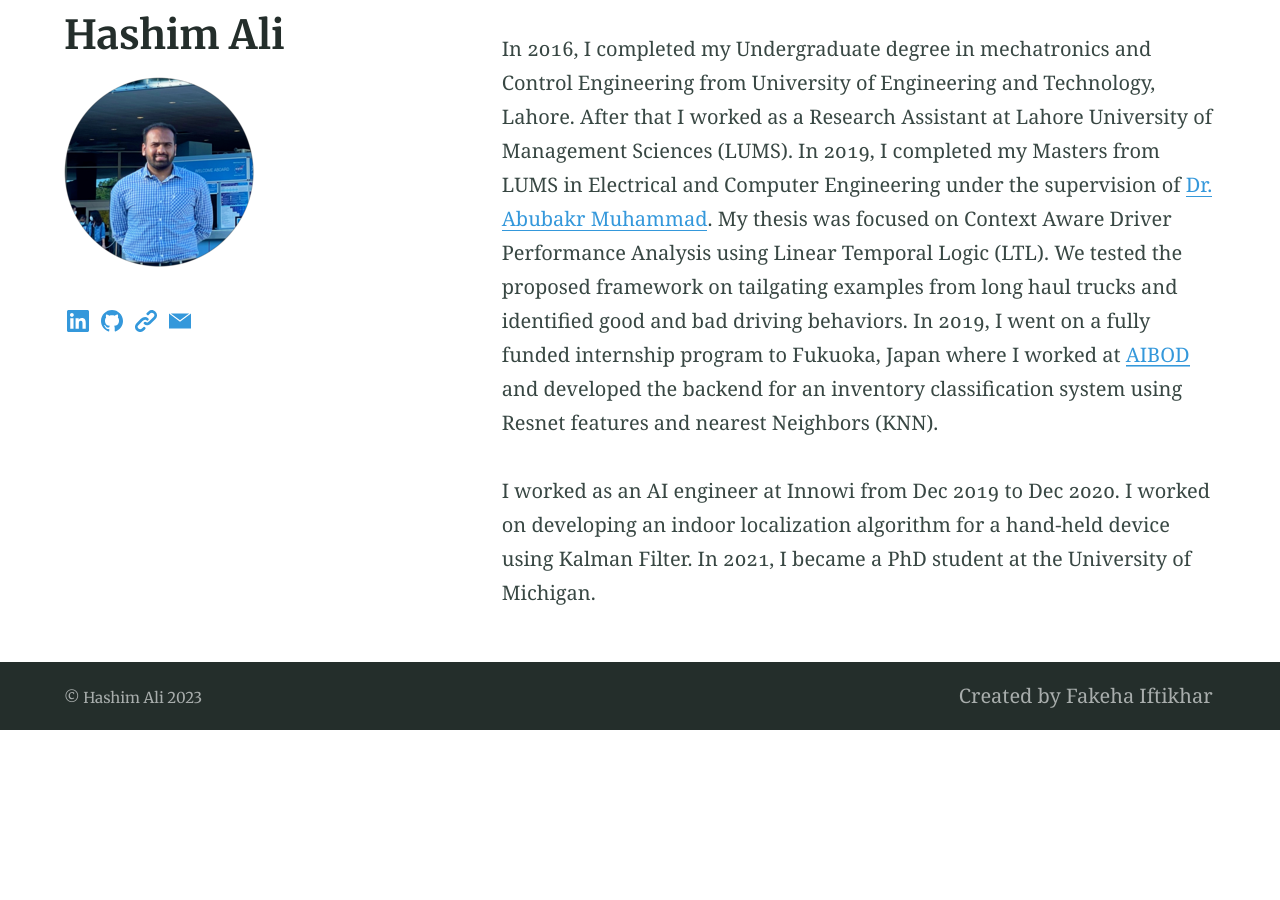
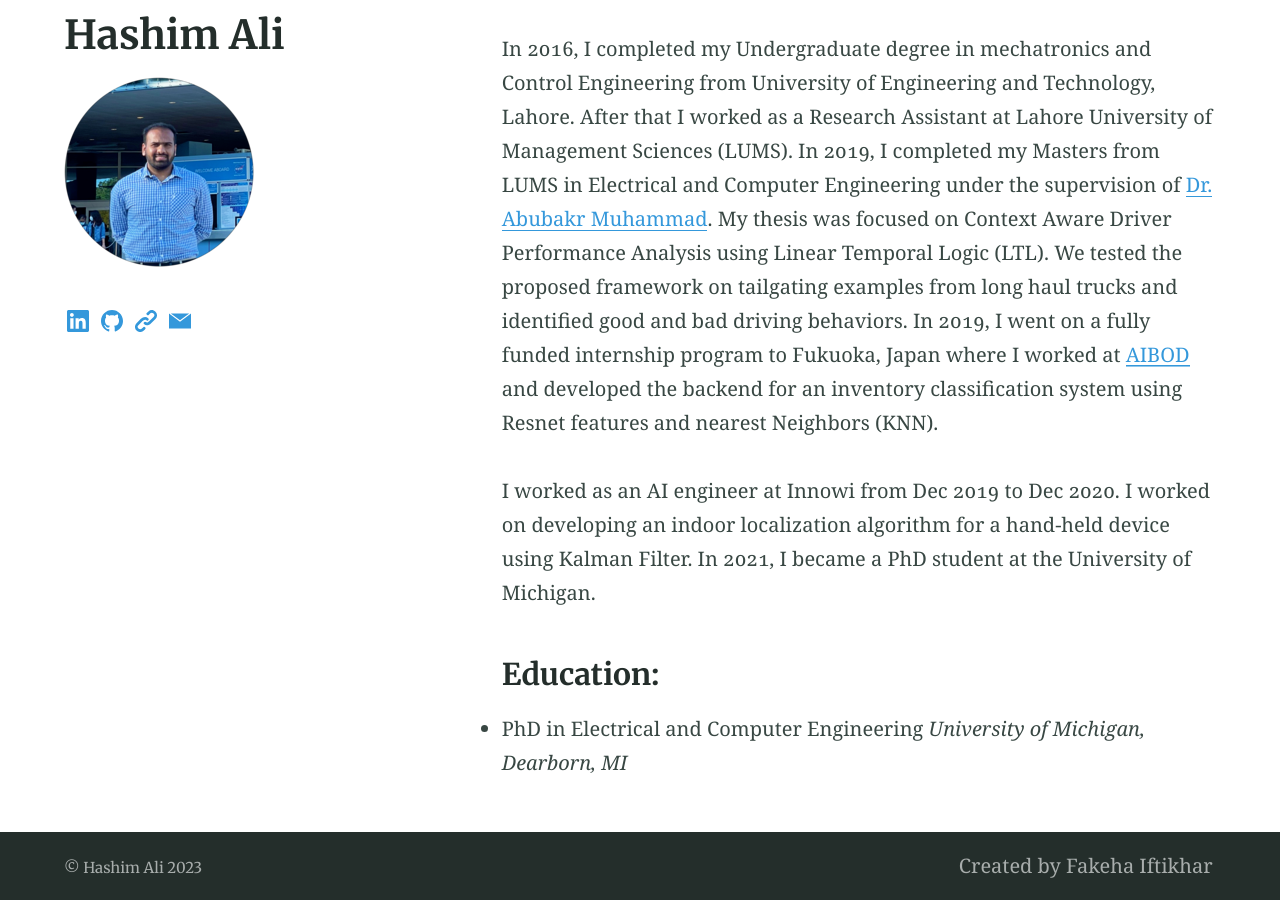
Before and after one commit to Fakeha-38/fakeha-38.github.io, a Jekyll site: the page built from index.md, in a window 1280 px wide and 900 px high, scrolled down 734 px. Built offline with Jekyll 4.4.1, drawn with Linux system fonts in a browser that asks for light colours; before the commit the page ends 1464 px from its top, so only the background shows below that.

Commit message:
Test education section

```diff
--- a/index.md
+++ b/index.md
@@ -13,3 +13,7 @@ I am a PhD student at the University of Michigan, Dearborn. I am working with [D
 In 2016, I completed my Undergraduate degree in mechatronics and Control Engineering from University of Engineering and Technology, Lahore. After that I worked as a Research Assistant at Lahore University of Management Sciences (LUMS). In 2019, I completed my Masters from LUMS in Electrical and Computer Engineering under the supervision of [Dr. Abubakr Muhammad](https://www.linkedin.com/in/abubakr-muhammad-604a4927/?originalSubdomain=pk "Dr. Abubakr Muhammad"){:target="_blank" rel="noopener"}. My thesis was focused on Context Aware Driver Performance Analysis using Linear Temporal Logic (LTL). We tested the proposed framework on tailgating examples from long haul trucks and identified good and bad driving behaviors. In 2019, I went on a fully funded internship program to Fukuoka, Japan where I worked at [AIBOD](https://www.aibod.com/ "AIBOD"){:target="_blank" rel="noopener"} and developed the backend for an inventory classification system using Resnet features and nearest Neighbors (KNN).
 
 I worked as an AI engineer at Innowi from Dec 2019 to Dec 2020. I worked on developing an indoor localization algorithm for a hand-held device using Kalman Filter. In 2021, I became a PhD student at the University of Michigan.
+
+### Education:
+* PhD in Electrical and Computer Engineering
+*University of Michigan, Dearborn, MI*
```
